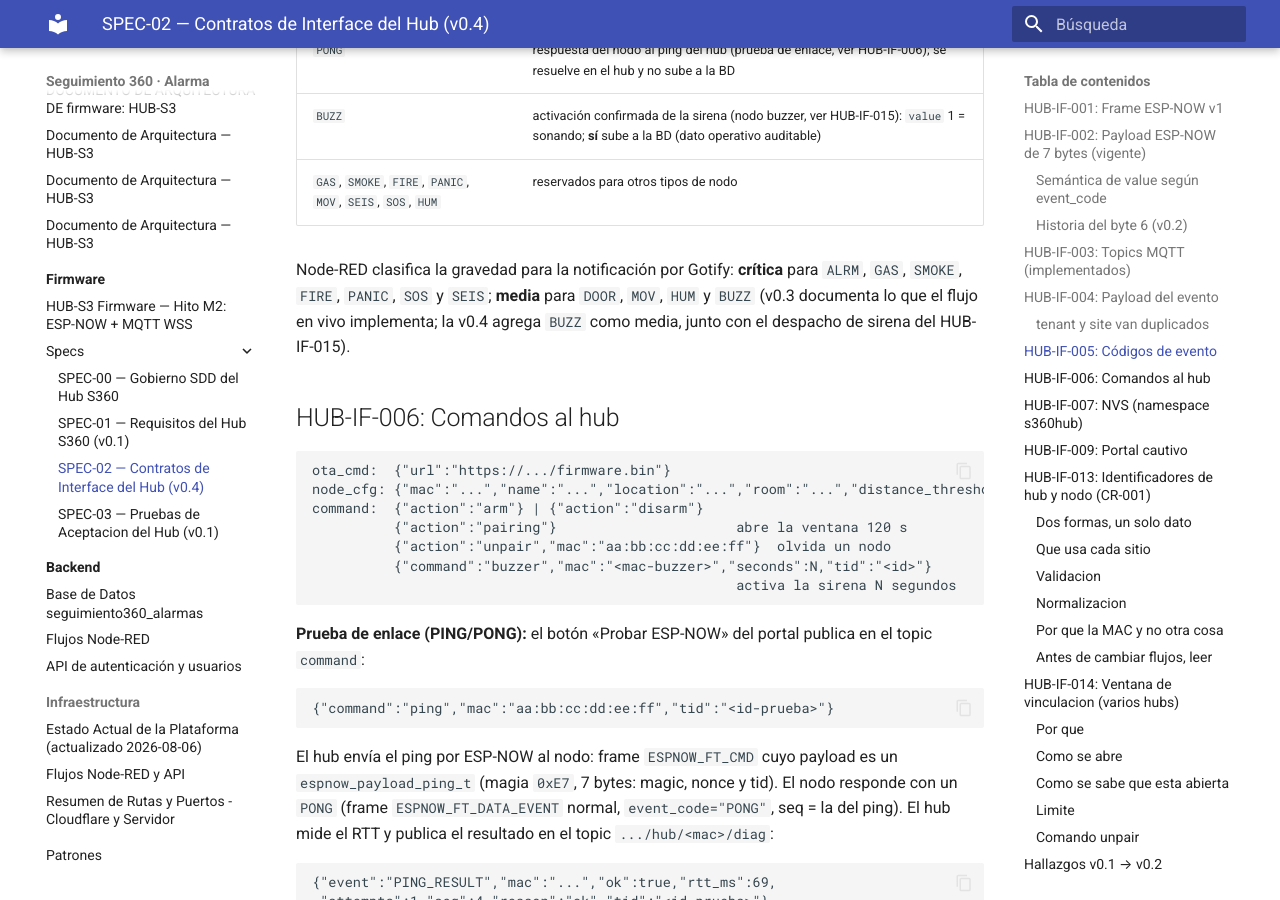
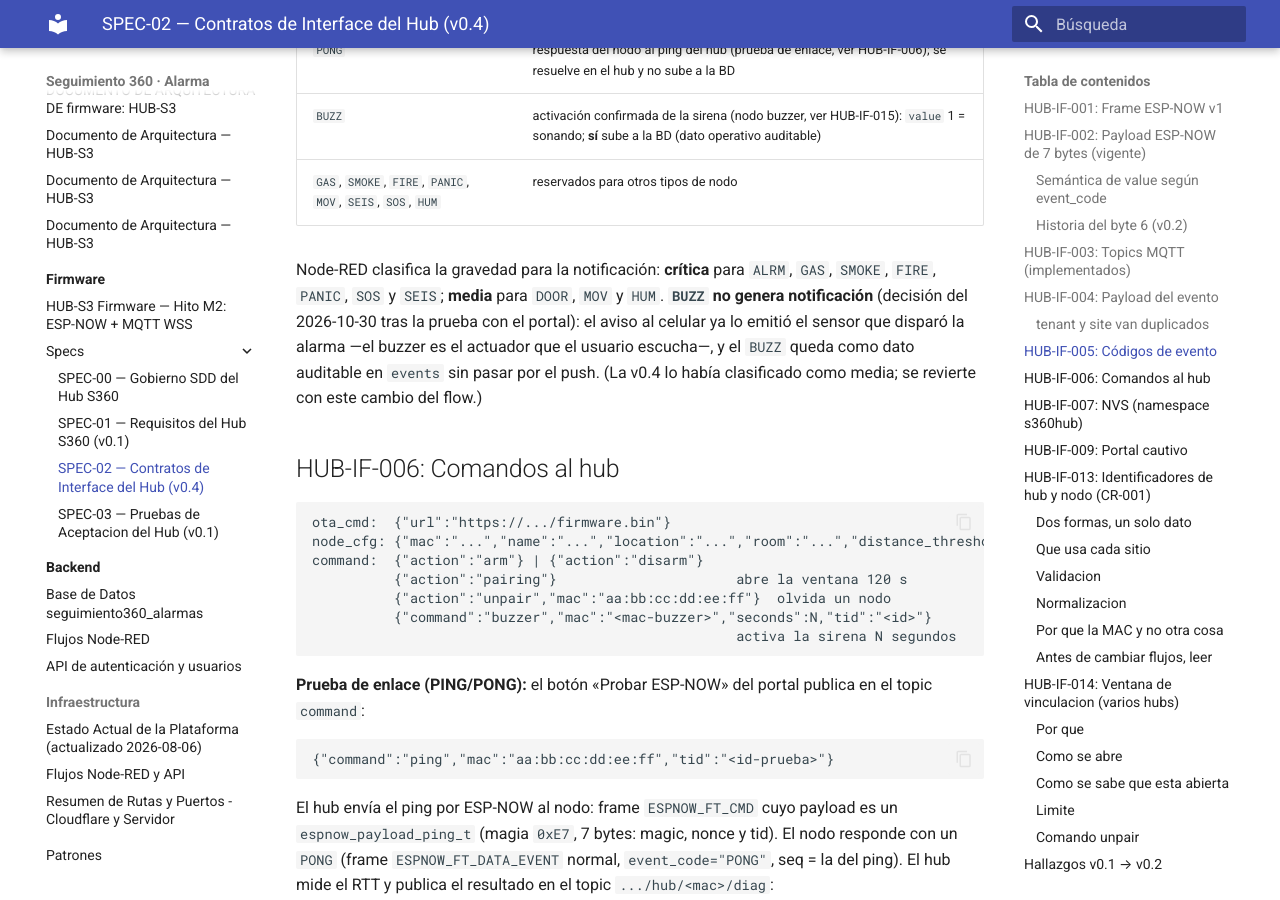
Before and after one commit to khalifa63/seguimiento360-alarma, an MkDocs documentation site: the page built from docs/firmware/specs/02-interfaces.md, in a window 1280 px wide and 900 px high, scrolled down 3381 px. Built offline with MkDocs 1.6.1 and Material for MkDocs 9.7.7, drawn with Linux system fonts in a browser that asks for light colours; some of the changed text lies outside the part shown.

Commit message:
spec+flows: BUZZ sin notificacion (el aviso lo emite el sensor; el buzzer es el canal audible)

```diff
--- a/docs/firmware/specs/02-interfaces.md
+++ b/docs/firmware/specs/02-interfaces.md
@@ -123,10 +123,13 @@ parsean `msg.topic.split('/')` y usan las posiciones 2 y 4.
 | `BUZZ` | activación confirmada de la sirena (nodo buzzer, ver HUB-IF-015): `value` 1 = sonando; **sí** sube a la BD (dato operativo auditable) |
 | `GAS`, `SMOKE`, `FIRE`, `PANIC`, `MOV`, `SEIS`, `SOS`, `HUM` | reservados para otros tipos de nodo |
 
-Node-RED clasifica la gravedad para la notificación por Gotify: **crítica** para
-`ALRM`, `GAS`, `SMOKE`, `FIRE`, `PANIC`, `SOS` y `SEIS`; **media** para `DOOR`,
-`MOV`, `HUM` y `BUZZ` (v0.3 documenta lo que el flujo en vivo implementa; la
-v0.4 agrega `BUZZ` como media, junto con el despacho de sirena del HUB-IF-015).
+Node-RED clasifica la gravedad para la notificación: **crítica** para `ALRM`,
+`GAS`, `SMOKE`, `FIRE`, `PANIC`, `SOS` y `SEIS`; **media** para `DOOR`, `MOV`
+y `HUM`. **`BUZZ` no genera notificación** (decisión del 2026-10-30 tras la
+prueba con el portal): el aviso al celular ya lo emitió el sensor que disparó
+la alarma —el buzzer es el actuador que el usuario escucha—, y el `BUZZ`
+queda como dato auditable en `events` sin pasar por el push. (La v0.4 lo
+había clasificado como media; se revierte con este cambio del flow.)
 
 ## HUB-IF-006: Comandos al hub
 
@@ -615,7 +618,9 @@ LEDC (2700 Hz, duty 90 %).
   luego confirma) y envía `BUZZ` (`DATA_EVENT`, `value=1`) con su propio seq;
   el hub lo publica como evento normal por `publish_event_to_mqtt()` — exige
   que el buzzer esté registrado en `node_registry` (se logra al vincularlo) —
-  y Node-RED lo inserta en `events` (clasificado `media`, HUB-IF-005).
+  y Node-RED lo inserta en `events` — **sin push**: el aviso al celular lo
+  emite el sensor que disparó la alarma; el buzzer es el actuador audible
+  (HUB-IF-005, decisión 2026-10-30).
   A diferencia del PONG, la activación **sí sube a la BD**.
 - **Fallo de entrega:** el hub reintenta 3 veces (~2 s entre intentos) y si
   no hay BUZZ publica `BUZZER_RESULT` con `ok:false` por `diag`
```
Also changed, not shown: docs/operaciones/2026-10-30-integracion-buzzer.md (+11 -0 lines), docs/infraestructura/snapshots/flows-produccion-20261030.json, 1 other file.
